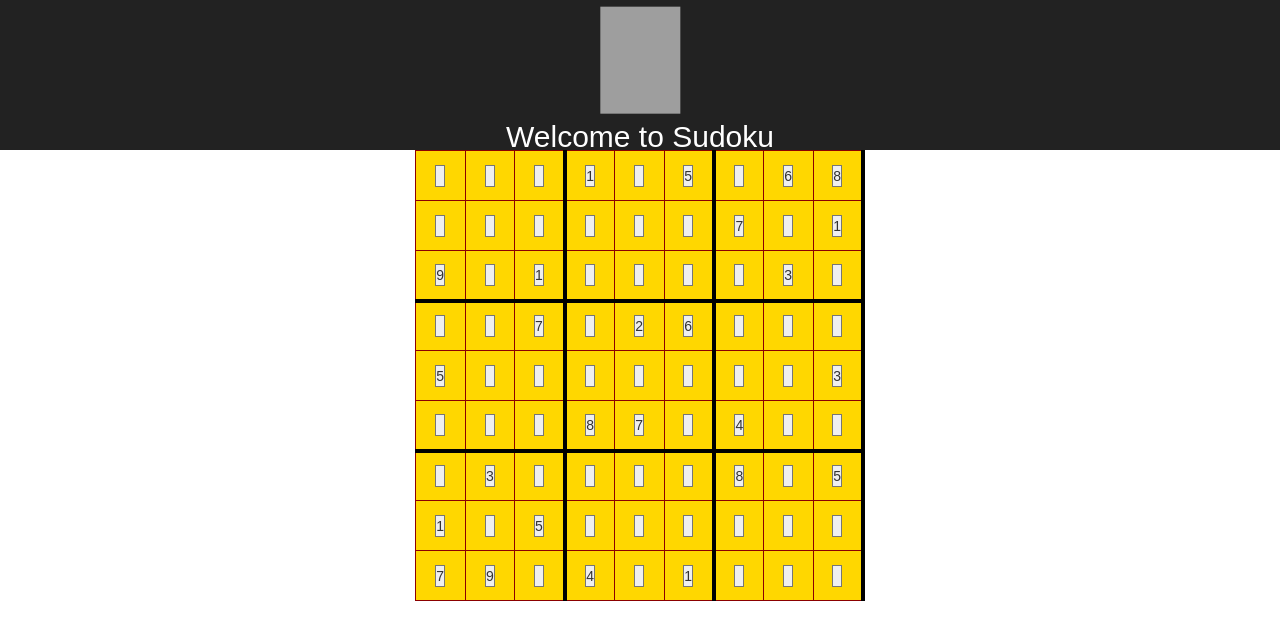
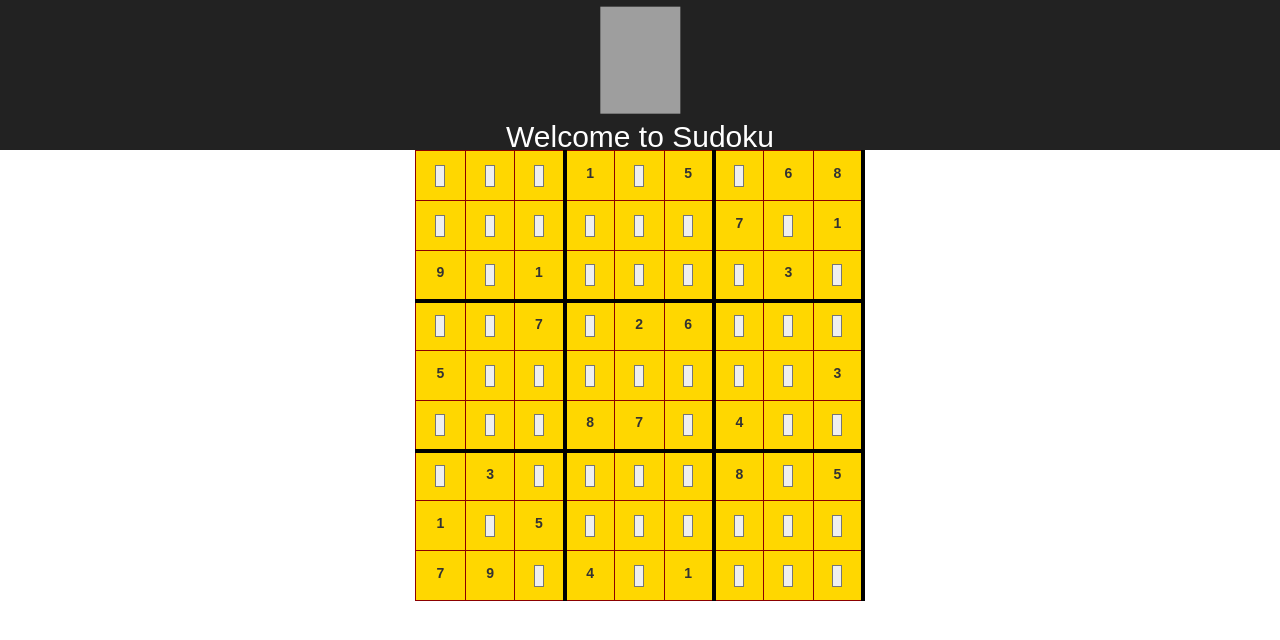
Before and after one commit to oehm-smith/sudokureact, a React (Create React App) app: page / in a window 1280 px wide. Shown: the top 640 px of the page. Built offline with nearby package versions, Linux system fonts and the light colour scheme; grey boxes are pictures that could not be loaded; the HTML template or start-up script is replaced by a standard one.

Commit message:
Locked initial board entries

```diff
--- a/src/App.tsx
+++ b/src/App.tsx
@@ -25,6 +25,7 @@ const logo = require('./Sudoku-by-L2G-20050714.svg');//'./logo.svg');
 
 interface SodukuState {
     board: Board;
+    lockedEntries: boolean[];
 }
 class Sudoku extends React.Component<{}, SodukuState> {
     private rccSize: number = 9;  // Size of each row, cell and columns
@@ -32,7 +33,7 @@ class Sudoku extends React.Component<{}, SodukuState> {
     constructor(props: {}) {
         super(props);
         this.assertDimensions();
-        this.state = {board: this.buildBoard()};
+        this.state = {board: this.buildBoard(), lockedEntries: this.buildLockedEntries()};
         this.handleValueChange = this.handleValueChange.bind(this);
     }
 
@@ -43,8 +44,16 @@ class Sudoku extends React.Component<{}, SodukuState> {
         }
     }
 
-    buildBoard(): Board {
+    private buildBoard(): Board {
         return new Board(this.rccSize, this.exampleBoard1());
+    }
+
+    private buildLockedEntries(): boolean[] {
+        let lockedEntries: boolean[] = [];
+        this.exampleBoard1().forEach((item, index) => {
+            lockedEntries[index] = item > 0;
+        });
+        return lockedEntries;
     }
 
     // Numbers on the board - it should be 40% filled
@@ -123,6 +132,7 @@ class Sudoku extends React.Component<{}, SodukuState> {
                             value={val}
                             index={index}
                             optionValues={possibleValues}
+                            locked={this.state.lockedEntries[index]}
                             onChange={this.handleValueChange}
                         />
                     </td>);
--- a/src/Board.ts
+++ b/src/Board.ts
@@ -13,6 +13,7 @@ class Cells {
 }
 
 export default class Board {
+    // The board itself is a 0-based array
     private _board: number[] = [];
     private rccSize: number;        // Number of rows, cols and cells in a square
     private boardSize: number;      // Total number of entries on the board ie. rccSize squared
--- a/src/Selector.tsx
+++ b/src/Selector.tsx
@@ -4,6 +4,7 @@ export interface SelectorProps {
     value: number|'';             // Value set in selector
     index: number;          // Index in board for Entry this selector is for
     optionValues: number[]; // All possible values in the selector.  Value must be one of them
+    locked: boolean;        // If true this this entry cannot be changed
     onChange: Function;     // Function to inform the parent of changes
 }
 
@@ -23,6 +24,9 @@ export default class Selector extends React.Component<SelectorProps, {}> {
     };
 
     render(): JSX.Element {
+            if (this.props.locked) {
+                return (<label>{this.props.value}</label>);
+            } else {
                 return (
                     <select value={this.props.value} onChange={this.handleValueChange}>
                         <option key={this.props.index}>{this.props.value}</option>
@@ -30,6 +34,7 @@ export default class Selector extends React.Component<SelectorProps, {}> {
                             this.makeOption(item, optionsIndex, this.props.index))}
                     </select>);
             }
+    }
 
     private handleValueChange(event: any) {  // TODO - type of event
         this.props.onChange(event.target.value, this.props.index);
```
Lines whose indentation alone changed are shown as unchanged.
